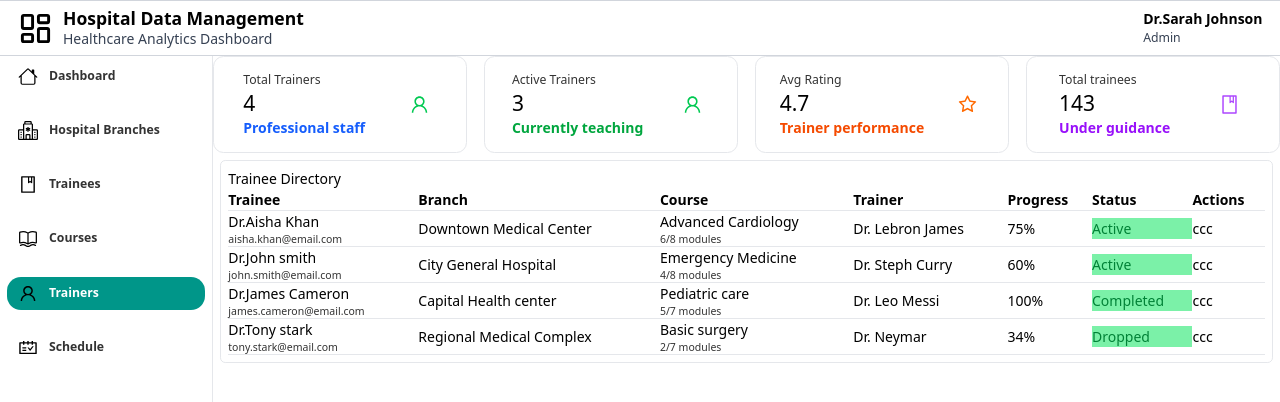
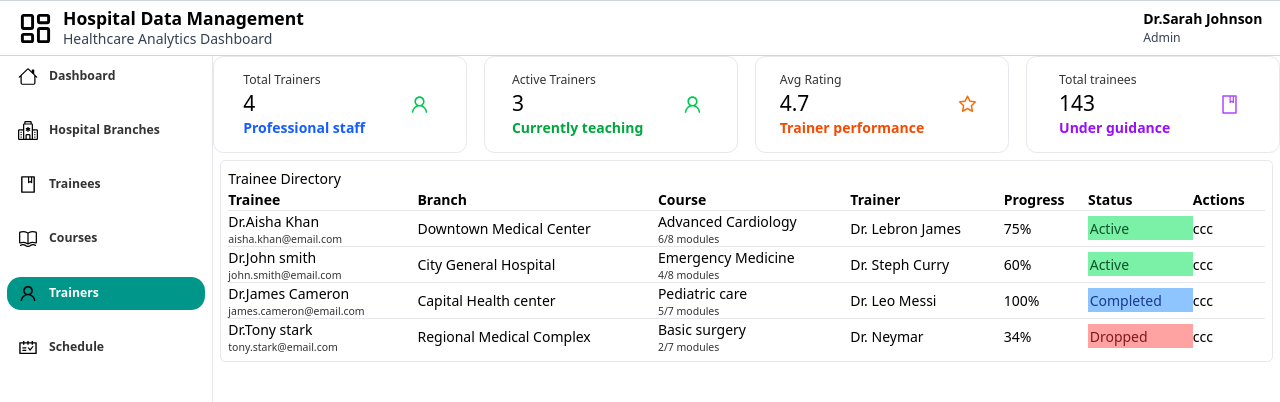
Before and after one commit to deepdev79/hospital, a React (Vite) app: page /trainers in a window 1280 px wide. Shown: the top 402 px of the page. Built offline with nearby package versions, Linux system fonts and the light colour scheme.

Commit message:
common table works for trainers

```diff
--- a/src/components/CommonTable.tsx
+++ b/src/components/CommonTable.tsx
@@ -1,21 +1,30 @@
-interface tData {
+export interface tData {
   name: string;
-
   email: string;
   branch: string;
   course: string;
   modules: string;
   trainer: string;
   progress: string;
-  status: string;
+  status: "Active" | "Completed" | "Dropped";
 }
-
 interface CommonTableProp {
   title: string;
   data: tData[];
 }
 
+interface styles {
+  Active: string;
+  Completed: string;
+  Dropped: string;
+}
+
 function CommonTable({ title, data = [] }: CommonTableProp) {
+  const styles: styles = {
+    Active: "bg-green-300 text-green-900",
+    Completed: "bg-blue-300 text-blue-900",
+    Dropped: "bg-red-300 text-red-900",
+  };
   return (
     <div className="m-2 p-2 rounded-md border border-borderOutline">
       <h1>{title}</h1>
@@ -33,7 +42,10 @@ function CommonTable({ title, data = [] }: CommonTableProp) {
         </thead>
         <tbody>
           {data.map((item, index) => (
-            <tr key={index} className="border-b border-borderOutline">
+            <tr
+              key={index}
+              className="border-b border-borderOutline last:border-b-0"
+            >
               <td>
                 <p>{item.name}</p>
                 <p className="text-xs text-charcoal">{item.email}</p>
@@ -46,7 +58,9 @@ function CommonTable({ title, data = [] }: CommonTableProp) {
               <td>{item.trainer}</td>
               <td>{item.progress}</td>
               <td>
-                <p className="bg-green-300 text-green-700">{item.status}</p>
+                <p className={`${styles[item.status]} p-0.5 w-<25>`}>
+                  {item.status}
+                </p>
               </td>
               <td>
                 <p>ccc</p>
--- a/src/pages/Trainers.tsx
+++ b/src/pages/Trainers.tsx
@@ -3,6 +3,7 @@ import StarIcon from "../assets/Star.svg?react";
 import UserIcon from "../assets/UserOutlined.svg?react";
 import CommonTable from "../components/CommonTable";
 import StatBox from "../components/StatBox";
+import type { tData } from "../components/CommonTable";
 
 const medicalTrainers = [
   {
@@ -39,7 +40,7 @@ const medicalTrainers = [
   },
 ];
 
-const traineesDirectory = [
+const traineesDirectory: tData[] = [
   {
     name: "Dr.Aisha Khan",
     email: "aisha.khan@email.com",
```
